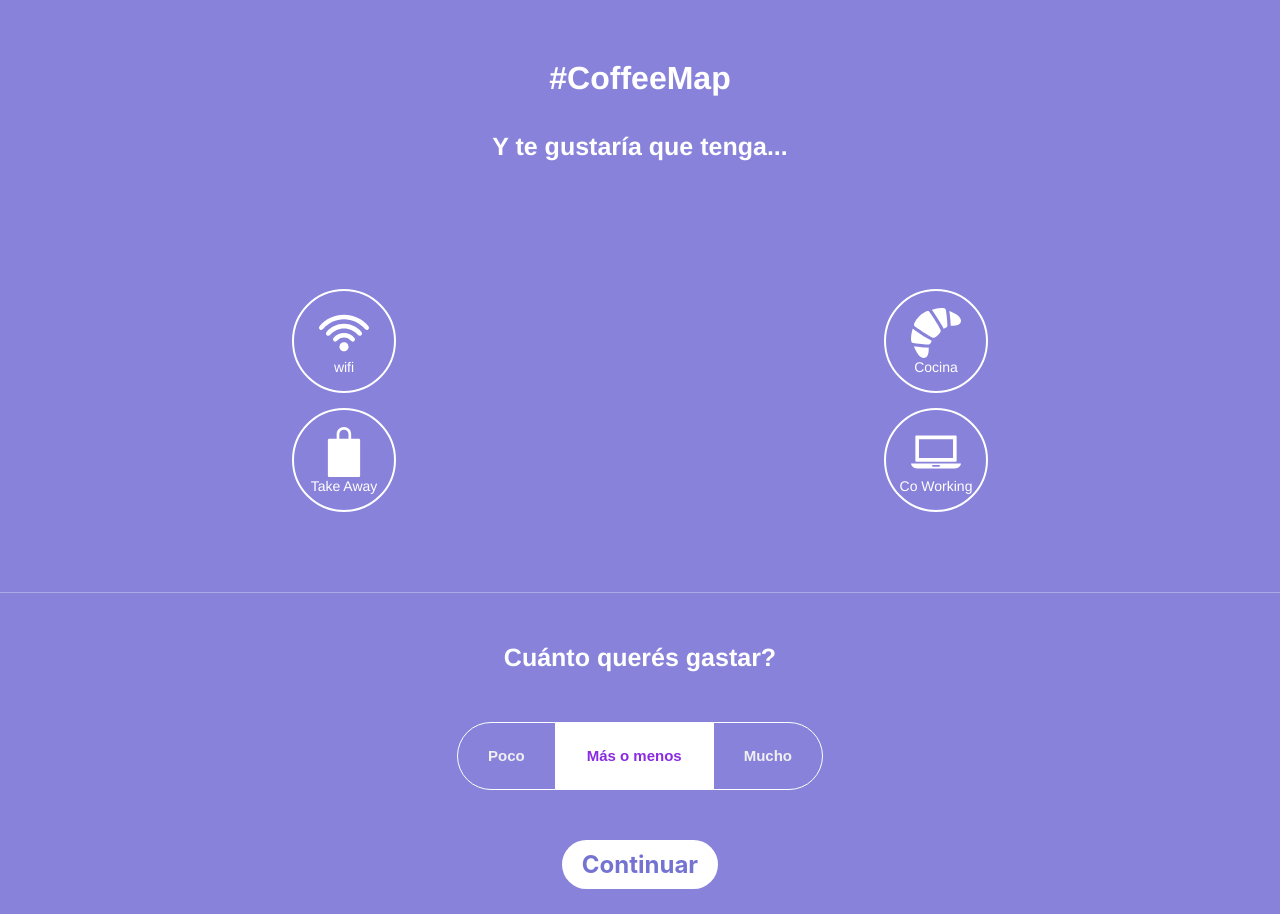
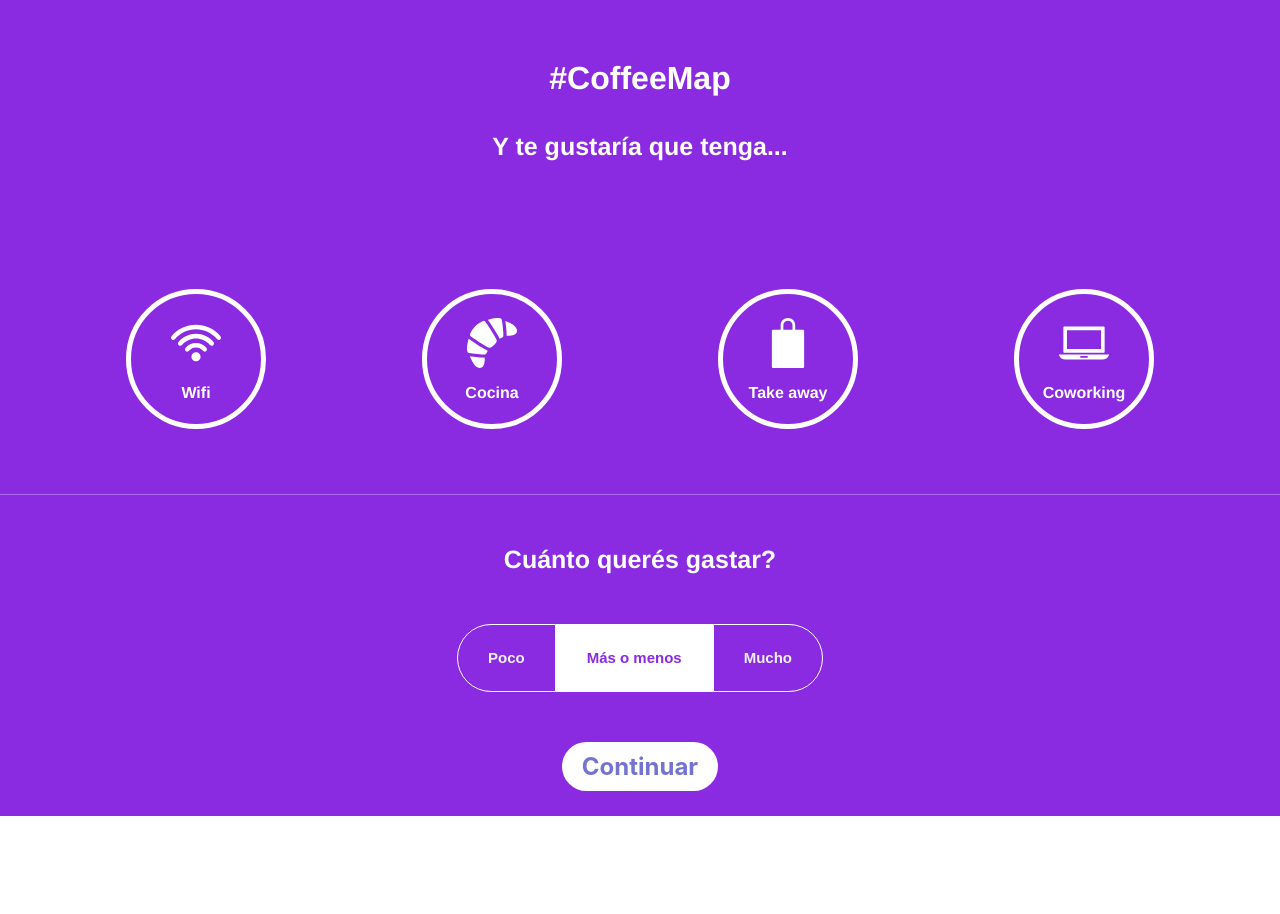
Before and after one commit to chicasprogramando/coffeemap, a Vue app: page /filter in a window 1280 px wide. After the commit the page ends 816 px from the top, so only its background shows below. Built offline with nearby package versions, Linux system fonts and the light colour scheme.

Commit message:
FilterButton back with fixes

```diff
--- a/src/components/FilterButton/FilterButton.vue
+++ b/src/components/FilterButton/FilterButton.vue
@@ -1,10 +1,8 @@
 <template>
     <div  :class="[$style.initial, status]" v-on:click="changeStatus">
-
-          <icon  v-if="isActive" color="blueviolet"  :name="name"/>
-          <icon  v-else color="white" :name="name"/>
+          <icon  v-if="isActive" color="blueviolet"  :name="name" :size="iconSize"/>
+          <icon  v-else color="white" :name="name" :size="iconSize"/>
           <label :class="[$style.initialLabel, labelStatus]">{{ buttonText }}</label>
-
     </div>
 </template>
 
@@ -16,7 +14,8 @@ export default {
   name: "FilterButton",
   props: {
     name: VueTypes.string.isRequired,
-    buttonText: VueTypes.string.isRequired
+    buttonText: VueTypes.string.isRequired,
+    iconSize: VueTypes.number.def(100)
   },
   components: {
     Icon
@@ -47,8 +46,9 @@ export default {
 </script>
 <style module>
   .initial {
-    width: 150px;
-    height: 150px;
+    cursor: pointer;
+    width: 100px;
+    height: 100px;
     margin: auto;
     padding:15px;
     border: 5px solid white;
--- a/src/pages/VisualIntroStep2/VisualIntroStep2.vue
+++ b/src/pages/VisualIntroStep2/VisualIntroStep2.vue
@@ -3,10 +3,10 @@
     <app-header></app-header>
     <p :class="$style.likeText">Y te gustaría que tenga...</p>
     <div :class="$style.miniIcons">
-      <IconWithToggle name="wifi" iconName="wifi" :iconSize="50"/>
-      <IconWithToggle name="Cocina" iconName="food" :iconSize="50"/>
-      <IconWithToggle name="Take Away" iconName="bag" :iconSize="50"/>
-      <IconWithToggle name="Co Working" iconName="laptop" :iconSize="50"/>
+      <FilterButton name="wifi" button-text="Wifi" :iconSize="50"/>
+      <FilterButton name="food" button-text="Cocina" :iconSize="50"/>
+      <FilterButton name="bag" button-text="Take away" :iconSize="50"/>
+      <FilterButton name="laptop" button-text="Coworking" :iconSize="50"/>
     </div>
     <div :class="$style.wrapperCuantoPagar">
       <p :class="$style.likeTextCuantoPagar">Cuánto querés gastar?</p>
@@ -23,7 +23,7 @@
 <script>
 import AppHeader from "../../components/AppHeader/AppHeader"
 import ButtonGeneral from "../../components/ButtonGeneral/ButtonGeneral"
-import IconWithToggle from "../../components/IconWithToggle/IconWithToggle"
+import FilterButton from "../../components/FilterButton/FilterButton"
 import InputRadio from "../../components/InputRadio/InputRadio.vue"
 
 export default {
@@ -31,7 +31,7 @@ export default {
   components: {
     AppHeader,
     ButtonGeneral,
-    IconWithToggle,
+    FilterButton,
     InputRadio
   },
   methods: {
@@ -54,7 +54,7 @@ export default {
 }
 
 .background {
-  background-color: #8882da;
+  background-color: blueviolet;
   height: 100%;
   width: 100%;
   padding: 25px 0px;
```
